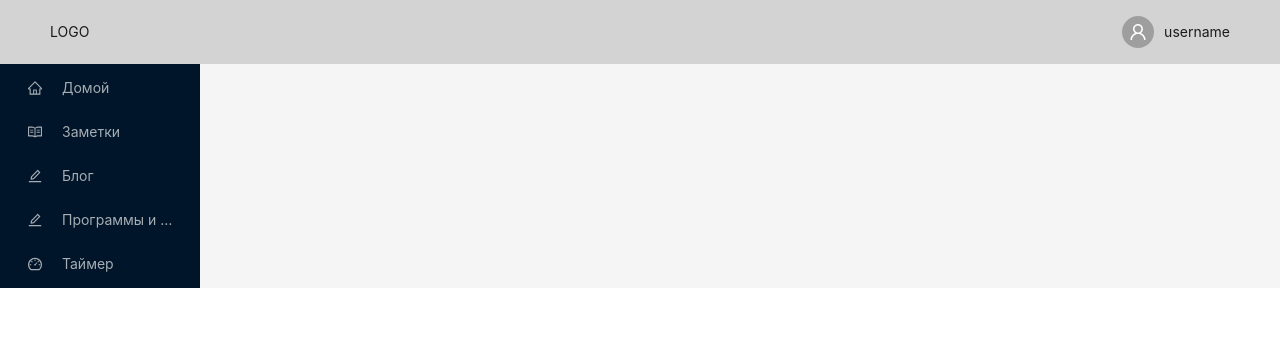
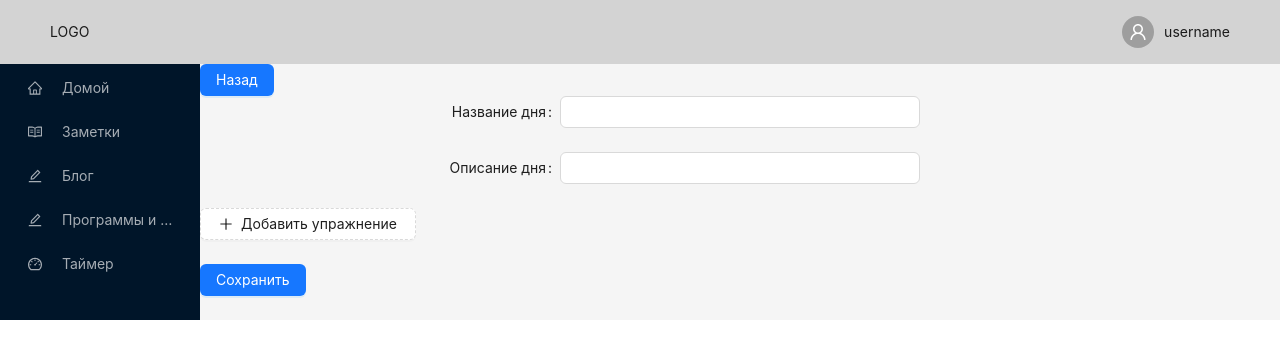
Before and after one commit to LilyMaksutova/my-react-project, a React (Create React App) app: page /programs/1/trainingDays/add in a window 1280 px wide. Shown: the top 358 px of the page. Built offline with nearby package versions, Linux system fonts and the light colour scheme.

Commit message:
make changes in TrainingDayEdit

```diff
--- a/src/App.jsx
+++ b/src/App.jsx
@@ -14,6 +14,7 @@ import Home from './components/Home';
 import Programs from './components/Programs';
 import ProgramEdit from './components/ProgramEdit';
 import TrainingDayTable from './components/TrainingDayTable';
+import TrainingDayEdit from './components/TrainingDayEdit';
 
 const { Header } = Layout;
 
@@ -41,6 +42,8 @@ function App() {
             <Route path="/programs/add" element={<ProgramEdit />} />
             <Route path="/programs/:id/edit" element={<ProgramEdit />} />
             <Route path="/programs/:id/trainingDays" element={<TrainingDayTable />} />
+            <Route path="/programs/:id/trainingDays/:trainingDayId/edit" element={<TrainingDayEdit/>} />
+            <Route path="/programs/:id/trainingDays/add" element={<TrainingDayEdit/>} />
             <Route path="/timer/" element={<Timer />} />
           </Routes>
         </Layout>
--- a/src/components/TrainingDayEdit.jsx
+++ b/src/components/TrainingDayEdit.jsx
@@ -1,27 +1,49 @@
 /* eslint-disable no-plusplus, react/jsx-props-no-spreading */
 
 import React /*  { useState } */ from 'react';
-import { useSelector } from 'react-redux';
-import {useParams} from 'react-router-dom';
+import { useDispatch, useSelector } from 'react-redux';
+import {useNavigate, useParams} from 'react-router-dom';
 import { Form, Input, Button, Select} from 'antd';
 import {MinusCircleOutlined, PlusOutlined} from '@ant-design/icons';
+import { addTrainingDay, updateTrainingDay } from '../store/trainingDays.store';
 
 
 function TrainingDayEdit() {
   const { trainingDays } = useSelector((store) => store.trainingDays);
   const { exercises } = useSelector((store) => store.exercises);
-  const {id: programId} = useParams();
-  const filterTrainingDays = trainingDays.filter(
+  const {id: programId, trainingDayId} = useParams();
+
+  const dispatch = useDispatch();
+  const navigate = useNavigate();
+
+  const filterTrainingDay = trainingDays.filter(
     (trainingDay) => {
-      const result = trainingDay.programId === programId;
+      const result = trainingDay.programId.toString() === programId
+        && trainingDay.id.toString() === trainingDayId;
       return result;
     }
   )[0];
 
-  const initialValues = filterTrainingDays || {};
+  const initialValues = filterTrainingDay || {};
+
+  const saveData = (formData) => {
+    if (trainingDayId) {
+      dispatch(updateTrainingDay({...filterTrainingDay, ...formData}))
+    } else {
+      dispatch(addTrainingDay({...formData, programId}));
+    }
+  };
+
+  const backToList = (e) => {
+    e.preventDefault();
+    navigate(`/programs/${programId}/trainingDays`)
+  }
+
 
 
   return (
+    <>
+    <div><Button onClick={backToList} type='primary'>Назад</Button></div>
     <Form
     name="basic"
       labelCol={{
@@ -31,7 +53,7 @@ function TrainingDayEdit() {
         span: 8,
       }}
       initialValues={initialValues}
-      onFinish={null}
+      onFinish={saveData}
       onFinishFailed={null}
       autoComplete="off">
       <Form.Item label="Название дня" name="name">
@@ -59,7 +81,6 @@ function TrainingDayEdit() {
                 >
                   <Select
                     placeholder="Упражнение"
-                    defaultValue='выбери упражнение'
                     style={{
                       width: '33%',
                     }}
@@ -81,7 +102,6 @@ function TrainingDayEdit() {
                 >
                   <Input
                     placeholder="Подходы"
-                    defaultValue='0'
                     style={{
                       width: '33%',
                     }}
@@ -94,7 +114,6 @@ function TrainingDayEdit() {
                 >
                   <Input
                     placeholder="Повторения"
-                    defaultValue='0'
                     style={{
                       width: '33%',
                     }}
@@ -121,11 +140,15 @@ function TrainingDayEdit() {
                 Добавить упражнение
               </Button>
             </Form.Item>
+            <Form.Item>
+            <Button type="primary" htmlType="submit">Сохранить</Button>
+            </Form.Item>
           </>
         )}
+
       </Form.List>
     </Form>
-
+    </>
   )
 }
 
--- a/src/components/TrainingDayTable.jsx
+++ b/src/components/TrainingDayTable.jsx
@@ -1,11 +1,10 @@
 import React from 'react';
 import { useDispatch, useSelector } from 'react-redux';
-import { Link, useParams } from 'react-router-dom';
-import { Table, Space } from 'antd';
-import { deleteTrainingDay } from '../store/trainingDays.store';
+import { Link, useNavigate, useParams } from 'react-router-dom';
+import { Table, Space, Button } from 'antd';
+import { deleteTrainingDay} from '../store/trainingDays.store';
 
 function TrainingDayTable() {
-  console.log(132);
   const { trainingDays } = useSelector((store) => store.trainingDays);
   const {id: programId} = useParams();
   const filterTrainingDays = trainingDays.filter(
@@ -13,7 +12,7 @@ function TrainingDayTable() {
       const result = trainingDay.programId === programId;
       return result;
     }
-  )[0];
+  );
 
   const dispatch = useDispatch();
 
@@ -21,6 +20,12 @@ function TrainingDayTable() {
     e.preventDefault();
     dispatch(deleteTrainingDay({ trainingDayId, programId: progId}));
   };
+
+  const navigate = useNavigate();
+
+  const goToNew = () => {
+    navigate(`/programs/${programId}/trainingDays/add`)
+  }
 
   const columns = [
     {
@@ -44,6 +49,7 @@ function TrainingDayTable() {
 
   return (
     <div>
+      <Button onClick={goToNew}> Добавить новый тренировочный день</Button>
       <Table
         pagination={false}
         style={{ display: 'flex ', justifyContent: 'space-between' }}
--- a/src/store/trainingDays.store.js
+++ b/src/store/trainingDays.store.js
@@ -3,7 +3,7 @@ import { createSlice } from '@reduxjs/toolkit';
 const data = [
   {
     id: 'TrainingDayId-1',
-    index: 1,
+    // index: 1,
     name: 'Силовой вторник',
     description: 'Выполнение силовых упражнений',
     programId:'program-1',
@@ -19,9 +19,15 @@ const trainingDays = createSlice({
   name: 'trainingDay',
   initialState,
   reducers: {
-    addTrainingDay() {
-      // put your code here
-      throw new Error('not implemented');
+    addTrainingDay(state, action) {
+      return {
+        ...state,
+        trainingDays: state.trainingDays.concat({
+          ...action.payload,
+          id: Math.floor(Math.random() * 400),
+          exercises: action.payload.exercises || [{sets: 0, reps: 0, exerciseType: 0}]
+        }),
+      };
     },
 
     deleteTrainingDay(state, action) {
@@ -32,9 +38,20 @@ const trainingDays = createSlice({
         )
       }
 
+
+    },
+
+    updateTrainingDay(state,action) {
+      // state.programList.filter(program => program.id !== action.payload.id).concat([action.payload]) самое простое решение
+      const result = [];
+      state.trainingDays.forEach(trainingDay => trainingDay.id !== action.payload.id ? result.push(trainingDay) : result.push(action.payload))
+      return {
+        ...state,
+        trainingDays: result
+      };
     },
   },
 });
 
-export const { addTrainingDay, deleteTrainingDay } = trainingDays.actions;
+export const { addTrainingDay, deleteTrainingDay, updateTrainingDay } = trainingDays.actions;
 export default trainingDays.reducer;
```
